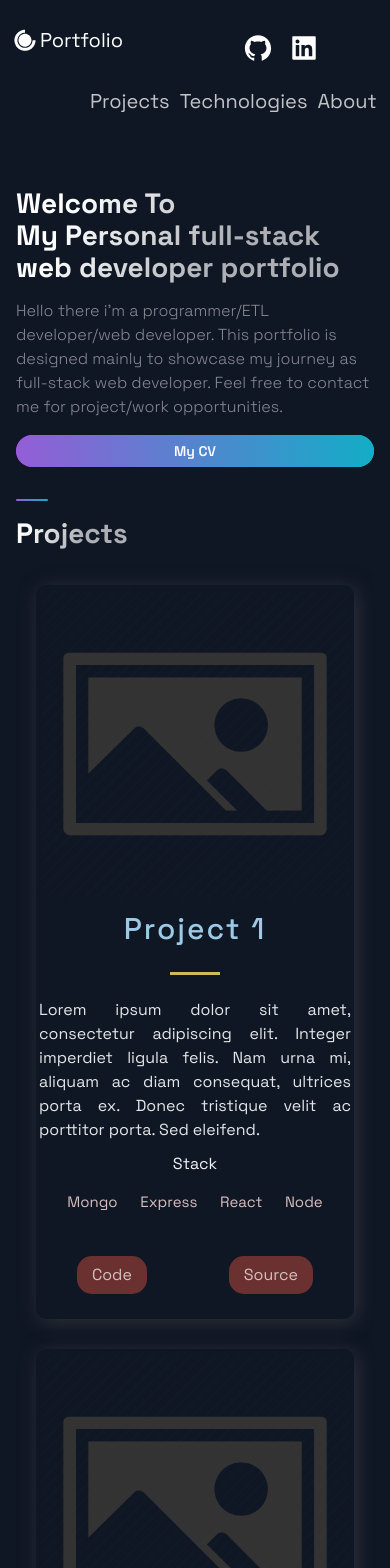
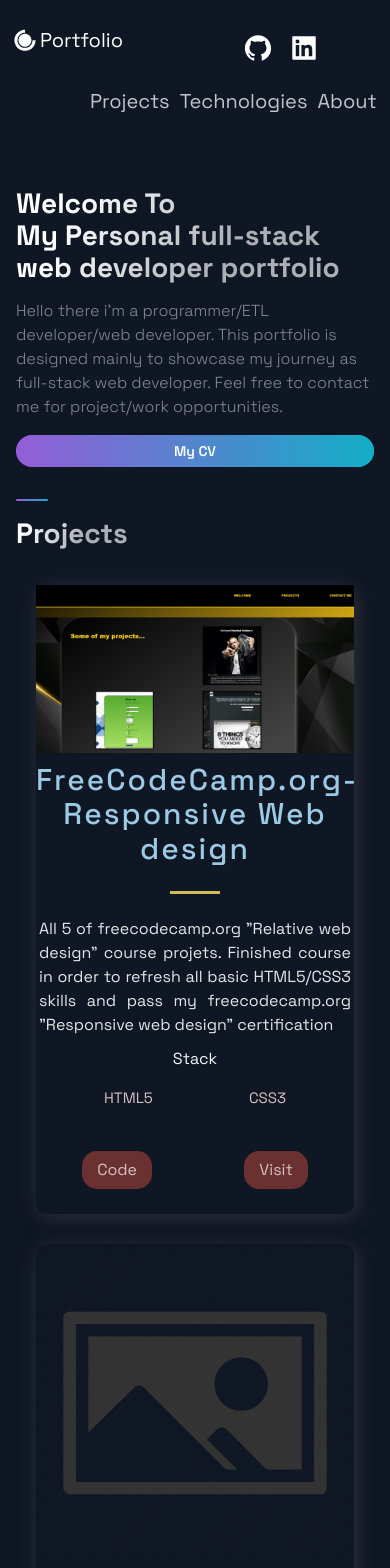
Before and after one commit to Kaskadieris/React_portfolio, a Next.js app: page / in a window 390 px wide. Shown: the top 1568 px of the page. Built offline with nearby package versions, Linux system fonts and the light colour scheme.

Commit message:
added freecodecamp.org responsive web design projects

```diff
--- a/src/components/Projects/Projects.js
+++ b/src/components/Projects/Projects.js
@@ -30,8 +30,8 @@
               </TagList>
               </div>
               <UtilityList>
-                <ExternalLinks href={visit}>Code</ExternalLinks>
-                <ExternalLinks href={visit}>Source</ExternalLinks>
+                <ExternalLinks href={source}>Code</ExternalLinks>
+                <ExternalLinks href={visit}>Visit</ExternalLinks>
                 </UtilityList>
             </BlogCard>
         ))
--- a/src/constants/constants.js
+++ b/src/constants/constants.js
@@ -1,11 +1,11 @@
 export const projects = [
   {
-    title: 'Project 1',
-    description: "Lorem ipsum dolor sit amet, consectetur adipiscing elit. Integer imperdiet ligula felis. Nam urna mi, aliquam ac diam consequat, ultrices porta ex. Donec tristique velit ac porttitor porta. Sed eleifend.",
+    title: 'FreeCodeCamp.org- Responsive Web design',
+    description: 'All 5 of freecodecamp.org "Relative web design" course projets. Finished course in order to refresh all  basic HTML5/CSS3 skills and pass my  freecodecamp.org "Responsive web design" certification',
       image: '/images/1.jpg',
-      tags: ['Mongo', 'Express', 'React', 'Node'],
-    source: 'https://google.com',
-    visit: 'https://google.com',
+      tags: ['HTML5', 'CSS3'],
+    source: 'https://github.com/Kaskadieris/Portfolio_webpage',
+    visit: 'https://mystifying-jang-b387e8.netlify.app/',
     id: 0,
   },
   {
```
Also changed, not shown: public/images/1.jpg.
